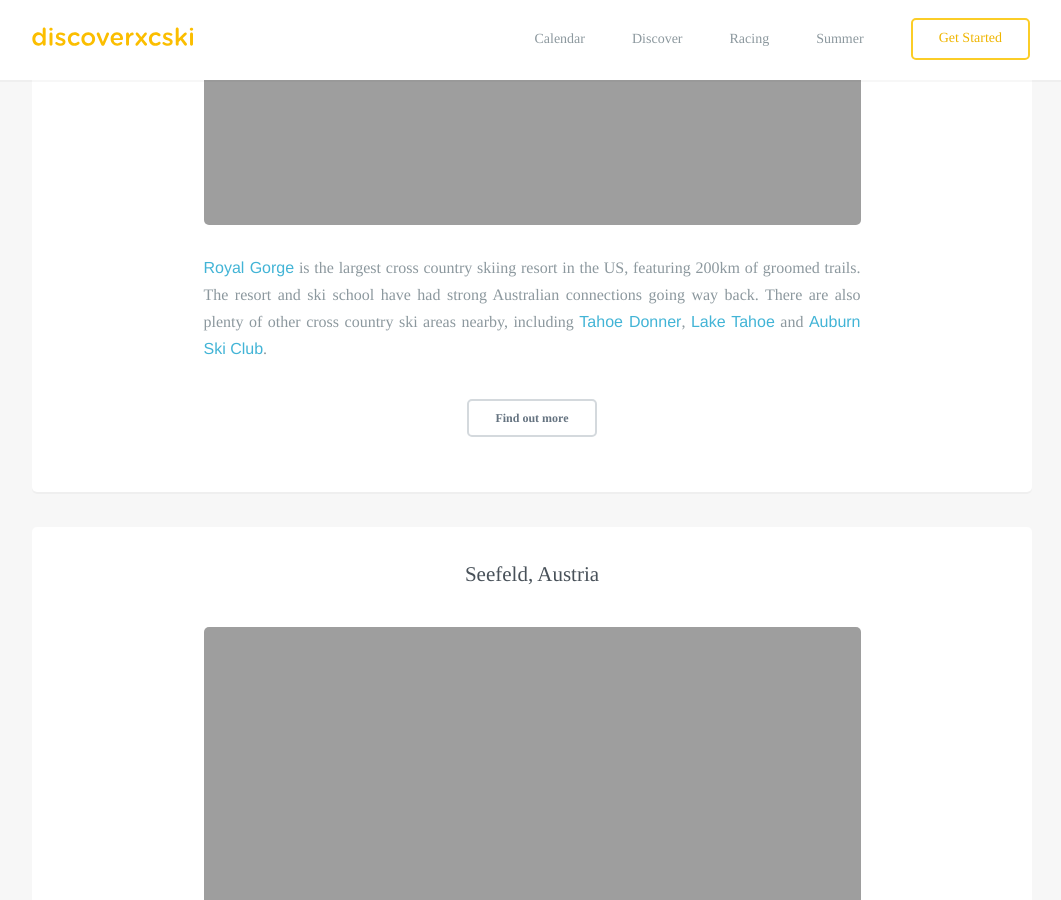
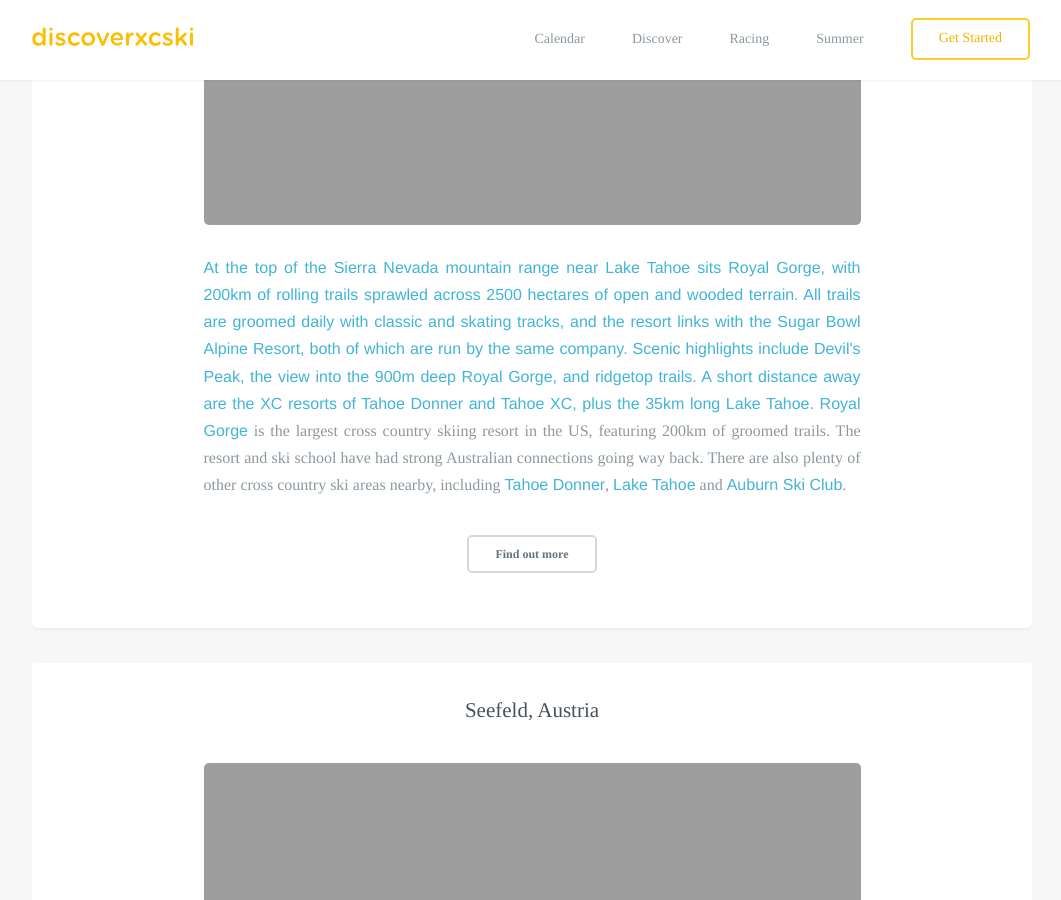
Before and after one commit to robcatto/robcatto.github.io, a Jekyll site: the page built from summer/endless-winter/index.html, in a window 1280 px wide and 900 px high, scrolled down 3198 px. Shown: the whole window, without its empty margins (108-1169 px from the left). Built offline with Jekyll 4.4.1, drawn with Linux system fonts in a browser that asks for light colours; some web fonts are replaced; Markdown is read by kramdown in place of the engine named in the settings.

Commit message:
Update index.html

```diff
--- a/summer/endless-winter/index.html
+++ b/summer/endless-winter/index.html
@@ -93,7 +93,7 @@ layout: default
                 background-size: cover;
                 margin-bottom: 30px;
                 "></div></div>
-                <p class="left__aligned--p"> <a href="http://www.royalgorge.com/xcski" target="_blank">Royal Gorge</a> is the largest cross country skiing resort in the US, featuring 200km of groomed trails. The resort and ski school have had strong Australian connections going way back. There are also plenty of other cross country ski areas nearby, including <a href="http://www.tahoedonner.com/cross-country"target="_blank">Tahoe Donner</a>, <a href="https://tahoexc.org/"target="_blank">Lake Tahoe</a> and <a href="http://auburnskiclub.com/nordic/"target="_blank">Auburn Ski Club</a>.
+                <p class="left__aligned--p"> <a href="http://www.royalgorge.com/xcski" target="_blank">At the top of the Sierra Nevada mountain range near Lake Tahoe sits Royal Gorge, with 200km of rolling trails sprawled across 2500 hectares of open and wooded terrain. All trails are groomed daily with classic and skating tracks, and the resort links with the Sugar Bowl Alpine Resort, both of which are run by the same company. Scenic highlights include Devil's Peak, the view into the 900m deep Royal Gorge, and ridgetop trails. A short distance away are the XC resorts of Tahoe Donner and Tahoe XC, plus the 35km long Lake Tahoe. Royal Gorge</a> is the largest cross country skiing resort in the US, featuring 200km of groomed trails. The resort and ski school have had strong Australian connections going way back. There are also plenty of other cross country ski areas nearby, including <a href="http://www.tahoedonner.com/cross-country"target="_blank">Tahoe Donner</a>, <a href="https://tahoexc.org/"target="_blank">Lake Tahoe</a> and <a href="http://auburnskiclub.com/nordic/"target="_blank">Auburn Ski Club</a>.
                 </p>
 
                 <a class="button small dark" href="http://www.royalgorge.com/xcski" data-featurette="analytics-click-event" target="_blank" data-event-category="button" data-event-action="M: Clicked Design an iOS Game" data-event-label="Source: Homepage Alt" id="featurette-35">Find out more</a>
```
